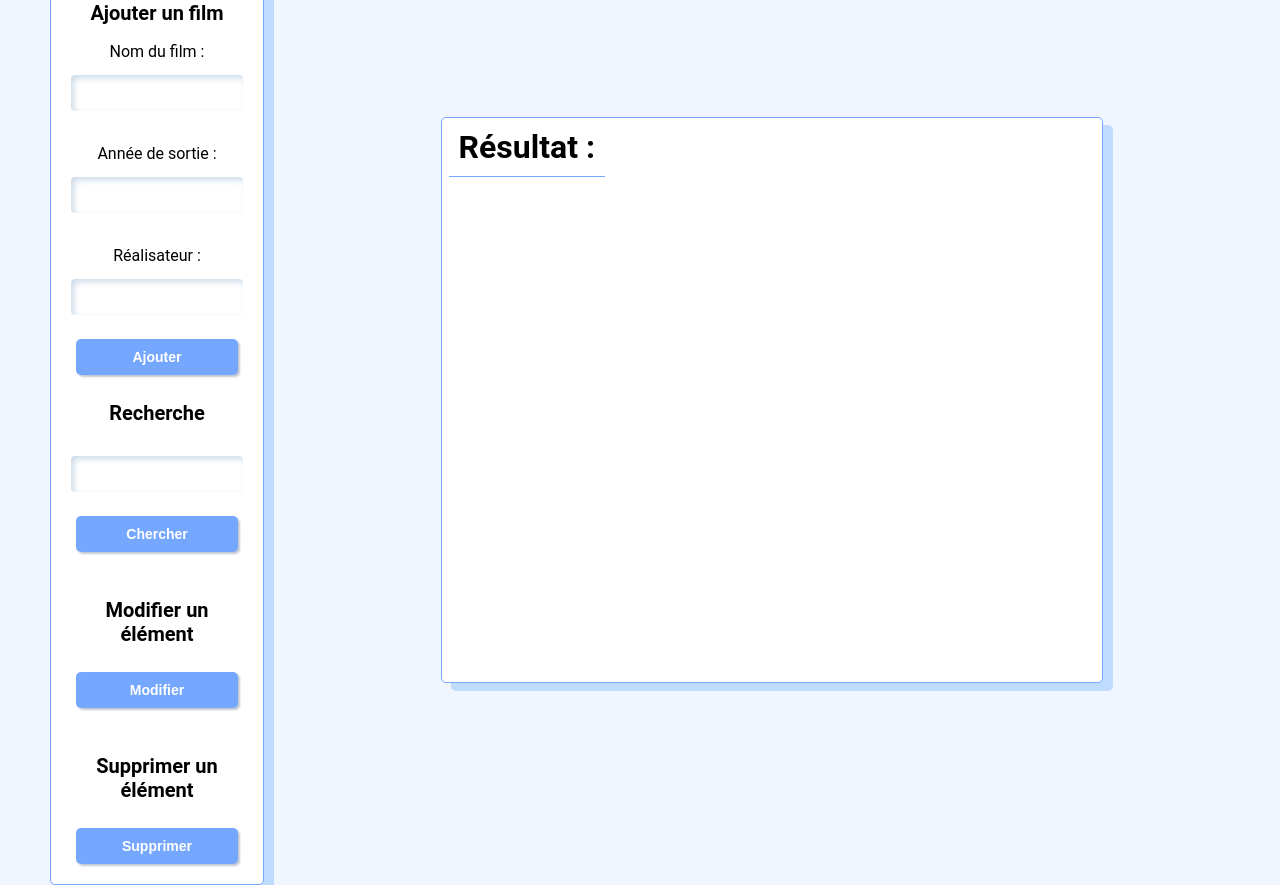
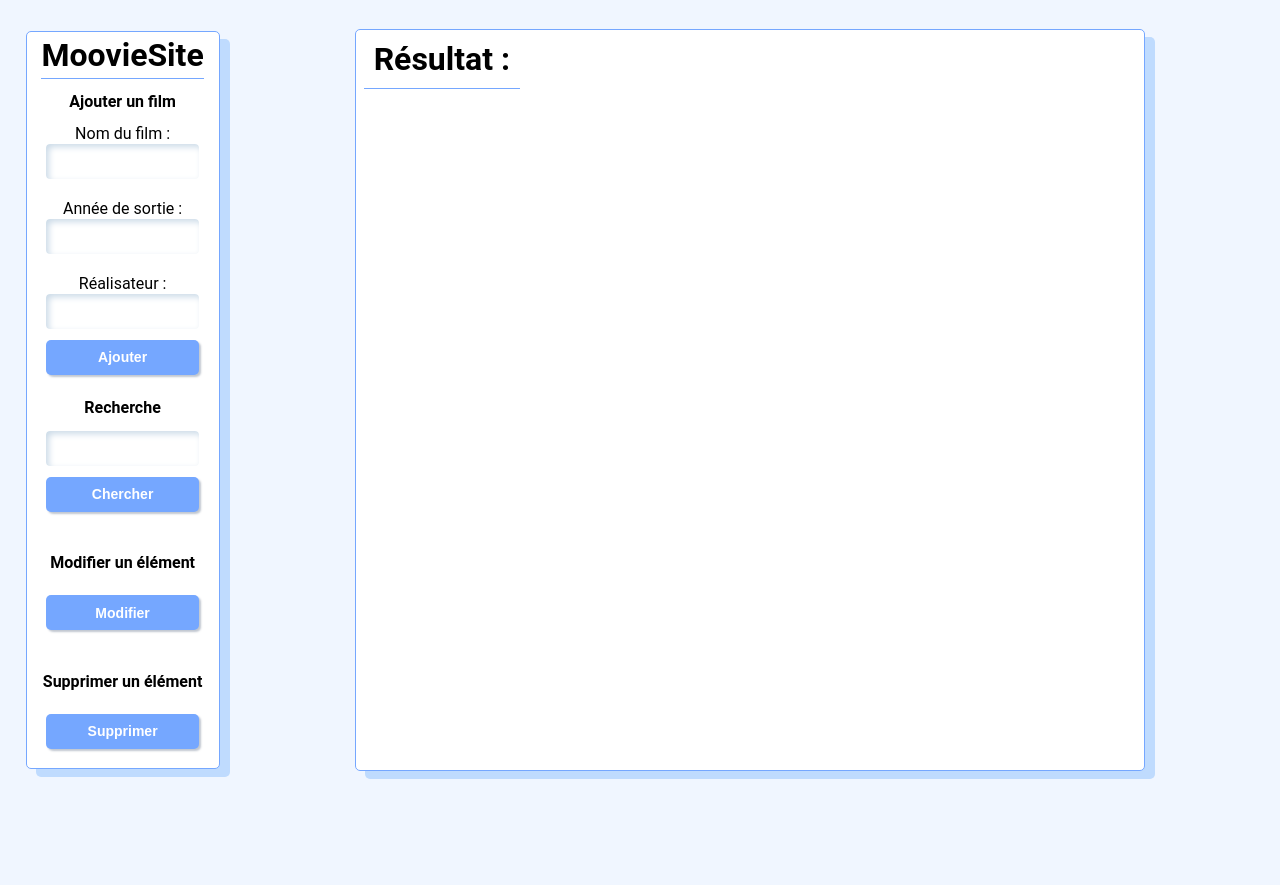
Before and after one commit to Naoufal69/ElasticSearch, a website: page TP2/public/index.html in a window 1280 px wide. After the commit the page ends 800 px from the top, so only its background shows below. Drawn offline with Linux system fonts and the light colour scheme.

Commit message:
TP3 - UI modfications

```diff
--- a/TP2/public/style.css
+++ b/TP2/public/style.css
@@ -11,7 +11,6 @@ body {
 body,
 div,
 h1,
-form,
 input,
 p {
   padding: 0;
@@ -23,20 +22,20 @@ p {
 }
 
 h2 {
-  font-size: 20px;
+  font-size: 1em;
   font-weight: 600;
   text-align: center;
 }
 h1 {
-  padding: 10px 0;
-  font-size: 32px;
+  padding: 2% 0;
+  font-size: 2em;
   font-weight: bold;
   text-align: center;
   border-bottom: solid 1px #75a7ff;
 }
 
 p {
-  font-size: 12px;
+  font-size: 1em;
 }
 
 hr {
@@ -45,20 +44,28 @@ hr {
 }
 
 .main-block {
+  position: relative;
   width: 15%;
-  /* min-width: 15em; */
-  height: auto;
-  padding: 10px;
+  height: 92%;
+  /* padding: 0.2%; */
   border-radius: 5px;
   border: solid 1px #75a7ff;
   background: #ffffff;
-  margin-left: 50px;
+  margin-left: 2%;
   display: flex;
   flex-direction: column;
   justify-content: center;
   align-items: center;
   box-shadow: 10px 8px 0px rgb(191 219 254);
-  /* box-shadow: 3px 3px 6px 0px #CCDBE8 inset, -3px -3px 6px 1px rgba(255,255,255,0.5) inset; */
+}
+
+.forms {
+  display: flex;
+  flex-direction: column;
+  align-items: center;
+  /* justify-content: center; */
+  width: 100%;
+  height: 100%;
 }
 
 #resultat {
@@ -68,8 +75,8 @@ hr {
   align-items: center;
   /* justify-content: center;  */
   margin: auto;
-  width: 50%;
-  height: 68%;
+  width: 60%;
+  height: 90%;
   padding: 10px;
   border-radius: 5px;
   border: solid 1px #75a7ff;
@@ -88,24 +95,12 @@ hr {
   padding: 10px;
 }
 
-.forms {
-  display: flex;
-  flex-direction: column;
-  align-items: center;
-  justify-content: center;
-  margin: 0 30px;
-}
-
 input[type="text"],
-input[type="password"],
-input[type="email"],
 select,
 textarea,
 input[type="number"] {
-  width: 100%;
-  height: 36px;
-  margin: 13px 0;
-  padding-left: 10px;
+  width: 80%;
+  height: 35px;
   border-radius: 5px;
   border: solid 1px rgba(255, 255, 255, 0.5);
   box-shadow: 1px 2px 5px rgba(0, 0, 0, 0.09);
@@ -114,19 +109,14 @@ input[type="number"] {
     -3px -3px 6px 1px rgba(255, 255, 255, 0.5) inset;
 }
 
-input[type="password"] {
-  margin-bottom: 15px;
-}
-
 .btn-block {
-  margin-top: 10px;
   text-align: center;
 }
 
 button {
-  width: 100%;
-  padding: 10px 0;
-  margin: 10px auto;
+  width: 80%;
+  height: 35px;
+  margin: 5% auto;
   border-radius: 5px;
   border: none;
   background: #75a7ff;
```
Also changed, not shown: TP2/public/index.html (+2 -1 lines).
